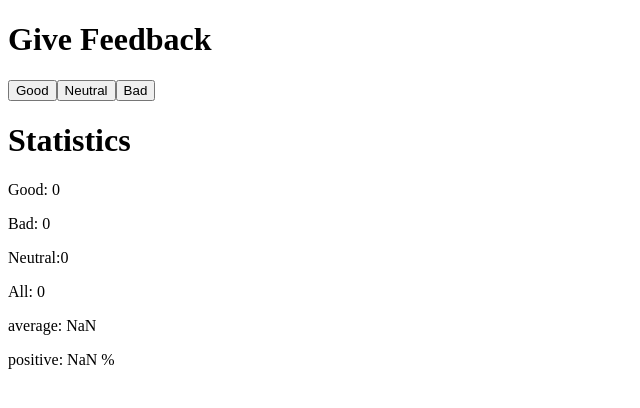
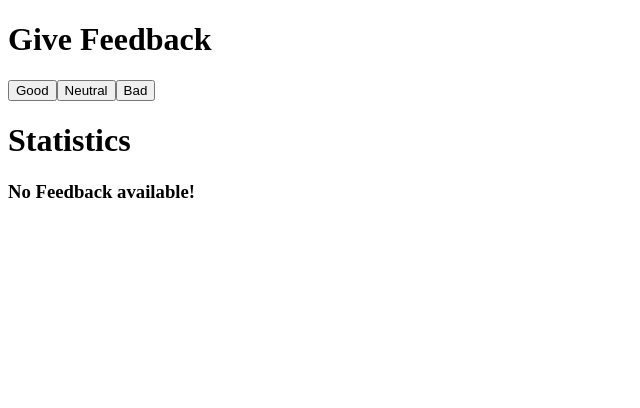
Before and after one commit to bishwasshrestha/React2021, a React (Create React App) app in the folder part1/: page / in a window 1280 px wide. Shown: the top 408 px of the page, without its empty margins (0-640 px from the left). Built offline with nearby package versions, Linux system fonts and the light colour scheme.

Commit message:
Introduction to React, Exercise 1.9

```diff
--- a/part1/src/App.js
+++ b/part1/src/App.js
@@ -23,7 +23,9 @@ const Button = (prop) =>{
 const Statistics = (props) =>{
   const header = 'Statistics'
   const {good, bad, neutral, totalClicks, scoreCard} = props
-  console.log(props)
+
+  if(totalClicks>0)
+  //Only return if any feedback has been recorded
     return (
       <div>
         <Header header={header}/>
@@ -32,7 +34,15 @@ const Statistics = (props) =>{
         <p>Neutral:{neutral}</p>
         <p>All: {totalClicks}</p>
         <p>average: {scoreCard/totalClicks}</p>
-      <p>positive: {good/totalClicks} %</p>
+        <p>positive: {(good/totalClicks)*100} %</p>
+      </div>
+  )
+  return (
+    <div>
+       <Header header={header}/>
+      <h3>
+        No Feedback available!
+      </h3>
     </div>
   )
 }
@@ -63,9 +73,7 @@ const handleNeutralClicks =() => {
 let scoreCard
 if(allClicks.length >0){
   scoreCard = allClicks.reduce((acc, cur) => acc + cur)
-  console.log(scoreCard)
 }
-
 
   return (
     <div>
```
Lines whose indentation alone changed are shown as unchanged.
